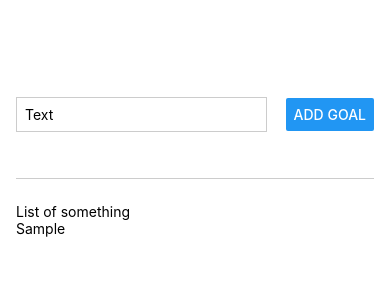
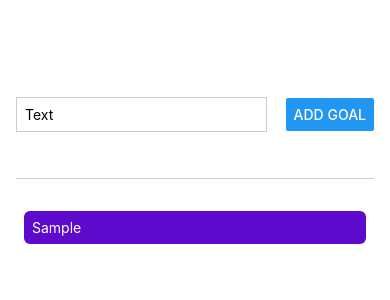
Before and after one commit to black-dev-x/RNBasic, a React Native app: screen / in a window 390 px wide. Both pictures are taken after typing "Sample" into the empty fields and a click on the button "ADD GOAL". Shown: the top 300 px of the page. Built offline with nearby package versions, Linux system fonts and the light colour scheme.

Commit message:
scrollview

```diff
--- a/App.js
+++ b/App.js
@@ -1,20 +1,19 @@
-import { StatusBar } from 'expo-status-bar';
-import { useState } from 'react'
-import { Button, StyleSheet, Text, TextInput, View } from 'react-native';
+import {StatusBar} from 'expo-status-bar';
+import {useState} from 'react';
+import {Button, ScrollView, StyleSheet, Text, TextInput, View} from 'react-native';
 
 export default function App() {
-
-  const [goal, setGoal] = useState('')
-  const [goals, setGoals] = useState([])
+  const [goal, setGoal] = useState('');
+  const [goals, setGoals] = useState([]);
 
   const goalInputHandler = (text) => {
-    setGoal(text)
-  }
+    setGoal(text);
+  };
 
   const addGoalHandler = () => {
-    setGoal('')
-    setGoals([...goals, goal])
-  }
+    setGoal('');
+    setGoals((goals) => [...goals, goal]);
+  };
 
   return (
     <View style={styles.container}>
@@ -23,10 +22,15 @@ export default function App() {
         <Button onPress={addGoalHandler} title='Add Goal'></Button>
       </View>
       <View style={styles.goalsContainer}>
-        <Text>List of something</Text>
-        {goals.map((goal, index) => <Text key={index}>{goal}</Text>)}
+        <ScrollView >
+          {goals.map((goal, index) => (
+            <View style={styles.goalBox} key={index}>
+              <Text style={styles.goalText}>{goal}</Text>
+            </View>
+          ))}
+        </ScrollView>
       </View>
-      <StatusBar style="auto" />
+      <StatusBar style='auto' />
     </View>
   );
 }
@@ -35,7 +39,7 @@ const styles = StyleSheet.create({
   container: {
     paddingTop: 50,
     flex: 1,
-    paddingHorizontal: 16
+    paddingHorizontal: 16,
   },
   inputContainer: {
     flexDirection: 'row',
@@ -44,16 +48,25 @@ const styles = StyleSheet.create({
     marginBottom: 24,
     borderBottomColor: '#ccc',
     borderBottomWidth: 1,
-    flex: 1
+    flex: 1,
   },
   textInput: {
     borderWidth: 1,
     borderColor: '#ccc',
     width: '70%',
     marginRight: 8,
-    padding: 8
+    padding: 8,
   },
   goalsContainer: {
-    flex: 5
-  }
+    flex: 5,
+  },
+  goalBox: {
+    margin: 8,
+    padding: 8,
+    borderRadius: 6,
+    backgroundColor: '#5e0acc',
+  },
+  goalText: {
+    color: 'white',
+  },
 });
```
